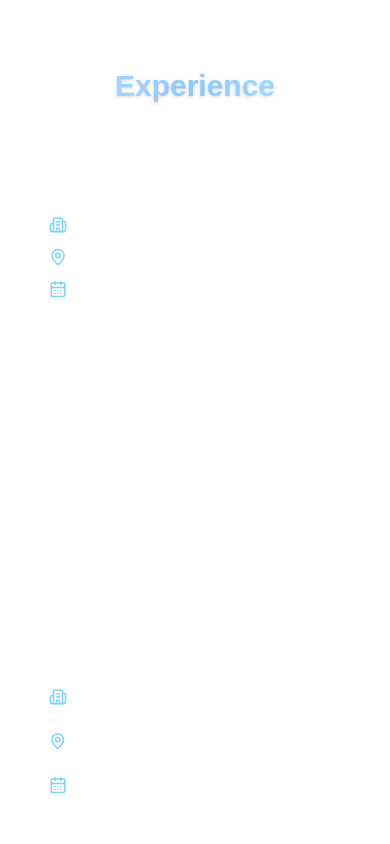
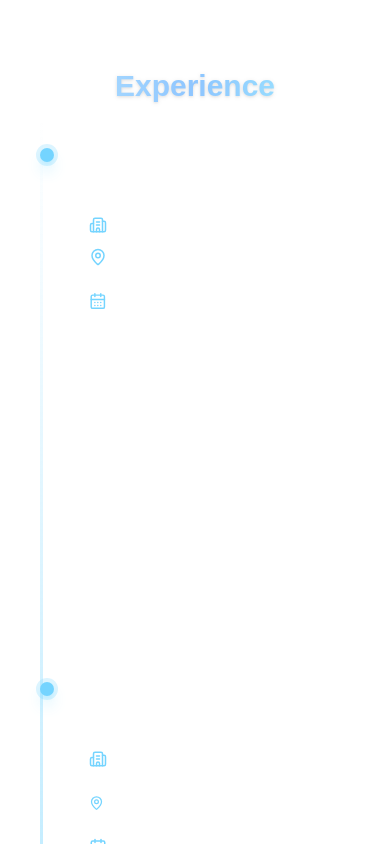
Before and after one commit to Hafidzlab/portfolio-hafidz, a Next.js app: page / in a window 390 px wide. Shown: the part 1720-2564 px from the top of the page. Built offline with nearby package versions, Linux system fonts and the light colour scheme.

Commit message:
Add mobile timeline line for Experience section

```diff
--- a/app/page.tsx
+++ b/app/page.tsx
@@ -111,7 +111,7 @@ export default function Home() {
       <SplashScreen
         title="Hafidz Maulana"
         subtitle="Entering the hafidz's universe..."
-        durationMs={1800}
+        durationMs={3000}
       />
     );
   }
@@ -204,10 +204,11 @@ export default function Home() {
       {/* EXPERIENCE */}
 <Section id="experience" title="Experience">
   <div className="relative">
-          {/* GARIS TENGAH */}
-          <div className="pointer-events-none absolute left-1/2 top-0 hidden h-full w-[4px] -translate-x-1/2 bg-gradient-to-b from-sky-400/0 via-sky-300/70 to-sky-400/0 md:block" />
+    {/* GARIS TIMELINE */}
+    {/* Mobile: kiri, Desktop: tengah */}
+    <div className="pointer-events-none absolute left-4 top-0 h-full w-[3px] bg-gradient-to-b from-sky-400/0 via-sky-300/60 to-sky-400/0 md:left-1/2 md:w-[4px] md:-translate-x-1/2" />
 
-          <div className="space-y-16">
+    <div className="space-y-14 md:space-y-16">
       {experiences.map((exp, idx) => {
         const isLeft = idx % 2 === 0;
 
@@ -217,16 +218,21 @@ export default function Home() {
             className="relative grid grid-cols-1 md:grid-cols-2 items-start"
           >
             {/* TITIK TIMELINE */}
-                  <div className="hidden md:block absolute left-1/2 top-8 -translate-x-1/2 z-10">
-                    <div className="h-4 w-4 rounded-full bg-sky-300 ring-4 ring-sky-300/25 shadow-lg shadow-sky-400/40" />
+            {/* Mobile: kiri, Desktop: tengah */}
+            <div className="absolute left-4 top-7 z-10 md:left-1/2 md:-translate-x-1/2">
+              <div className="h-3.5 w-3.5 md:h-4 md:w-4 rounded-full bg-sky-300 ring-4 ring-sky-300/25 shadow-lg shadow-sky-400/40" />
             </div>
 
-                  {/* CARD EXPERIENCE */}
+            {/* CARD */}
             <div
               className={
-                      isLeft ? "md:col-start-1 md:pr-12" : "md:col-start-2 md:pl-12"
+                isLeft
+                  ? "md:col-start-1 md:pr-12"
+                  : "md:col-start-2 md:pl-12"
               }
             >
+              {/* Mobile: kasih padding kiri biar card ga nabrak garis */}
+              <div className="pl-10 md:pl-0">
                 <div
                   className="
                     text-left
@@ -266,8 +272,9 @@ export default function Home() {
                   </p>
                 </div>
               </div>
+            </div>
 
-                  {/* KOLOM KOSONG BIAR SIMETRIS */}
+            {/* KOLOM KOSONG BIAR SIMETRIS (desktop aja) */}
             <div
               className={
                 isLeft
@@ -281,6 +288,7 @@ export default function Home() {
     </div>
   </div>
 </Section>
+
 
       {/* PROJECTS */}
       <Section id="projects" title="Projects">
```
Lines whose indentation alone changed are shown as unchanged.
